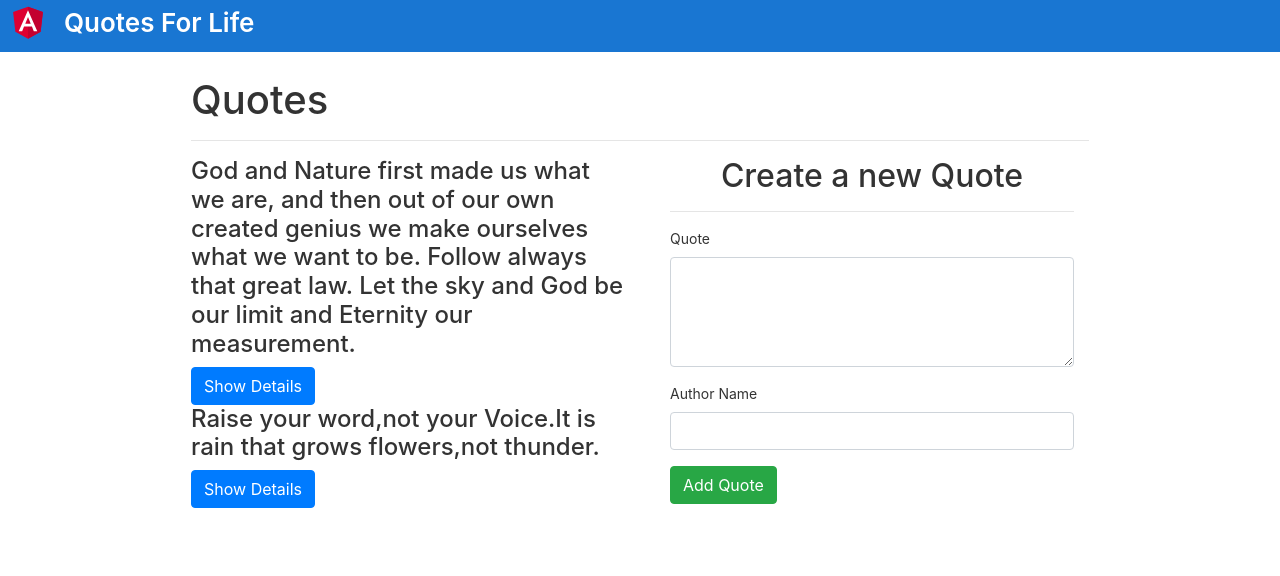
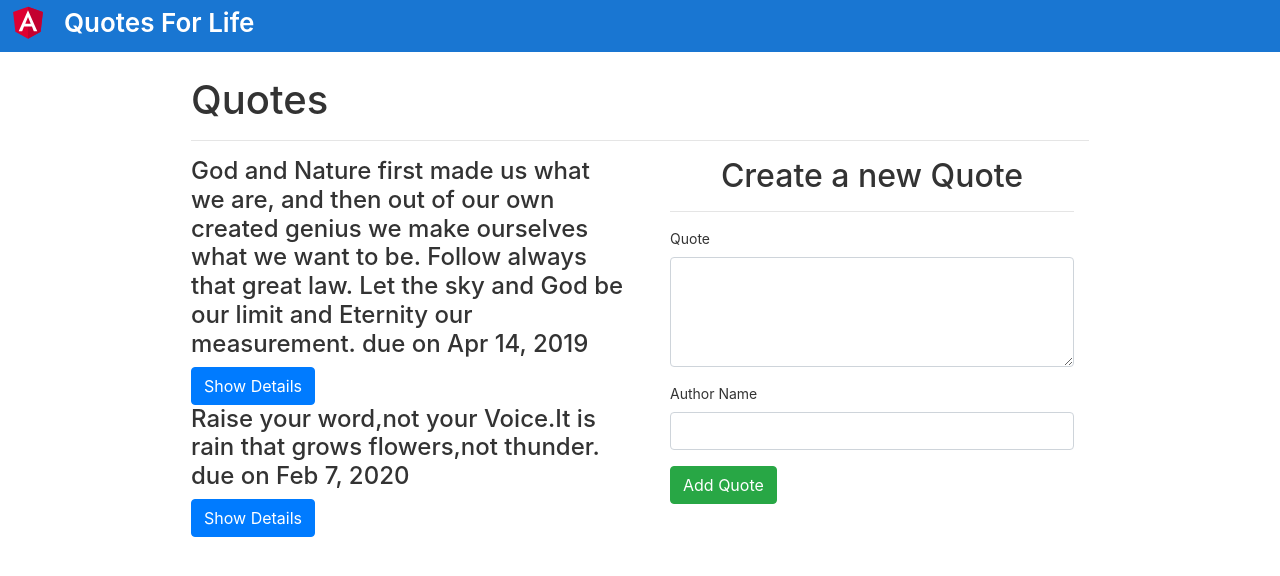
Before and after one commit to HILLARY-oti/quotesproj, an Angular app: page / in a window 1280 px wide. Shown: the top 576 px of the page. Built offline with nearby package versions, Linux system fonts and the light colour scheme.

Commit message:
add pipe

```diff
--- a/src/app/quote/quote.component.html
+++ b/src/app/quote/quote.component.html
@@ -7,7 +7,7 @@
    <div class="col-md-6">
     <div *ngFor='let quote of quotes;let i = index'>
         <div>
-        <h4>{{quote.name}}</h4>
+        <h4>{{quote.name}} due on {{quote.completeDate|date}}</h4>
         <button (click)='toggleDetails(i)' class="btn btn-primary">Show Details</button>
         </div>
         <div *ngIf='quote.showDescription'>
```
